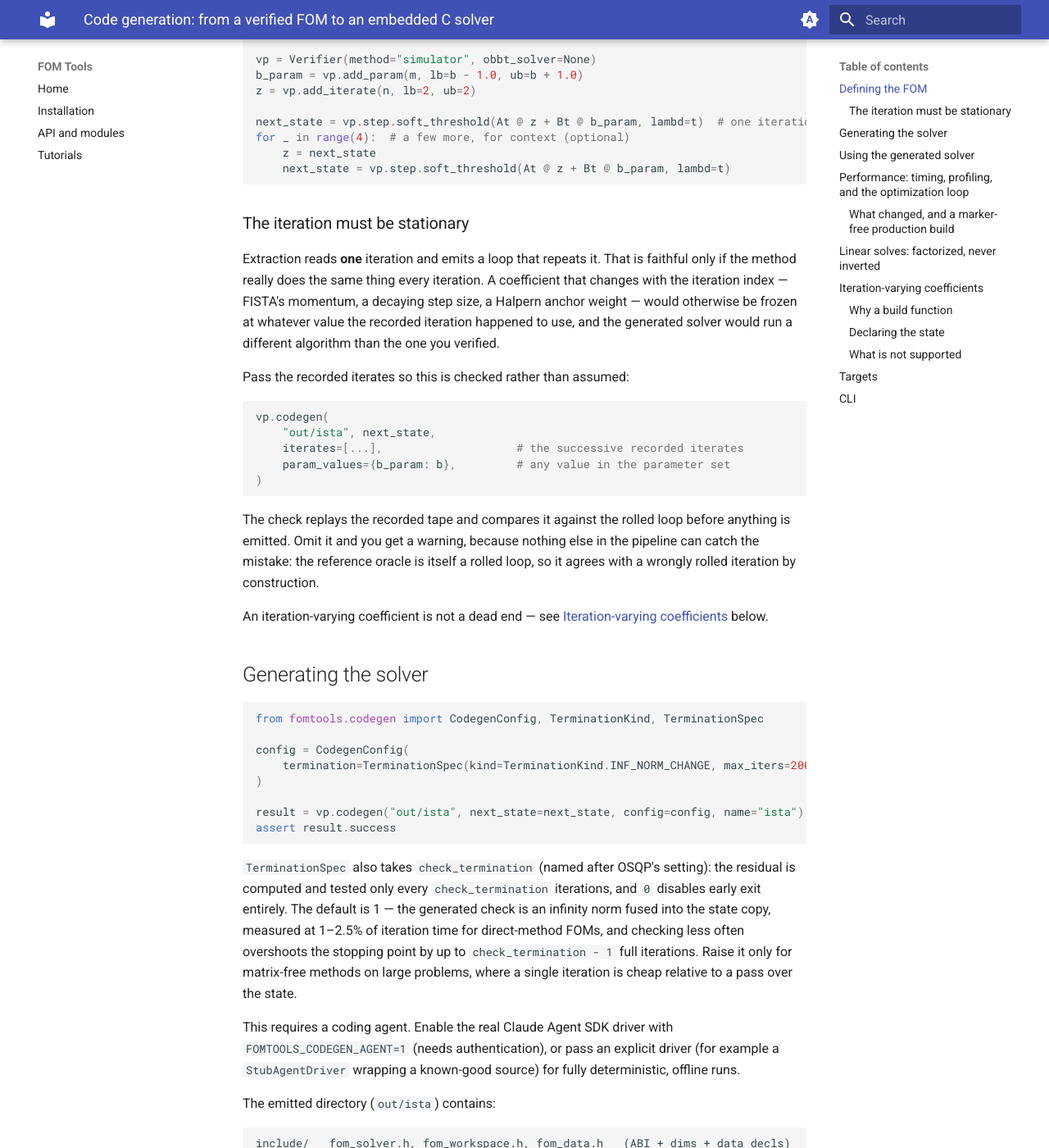
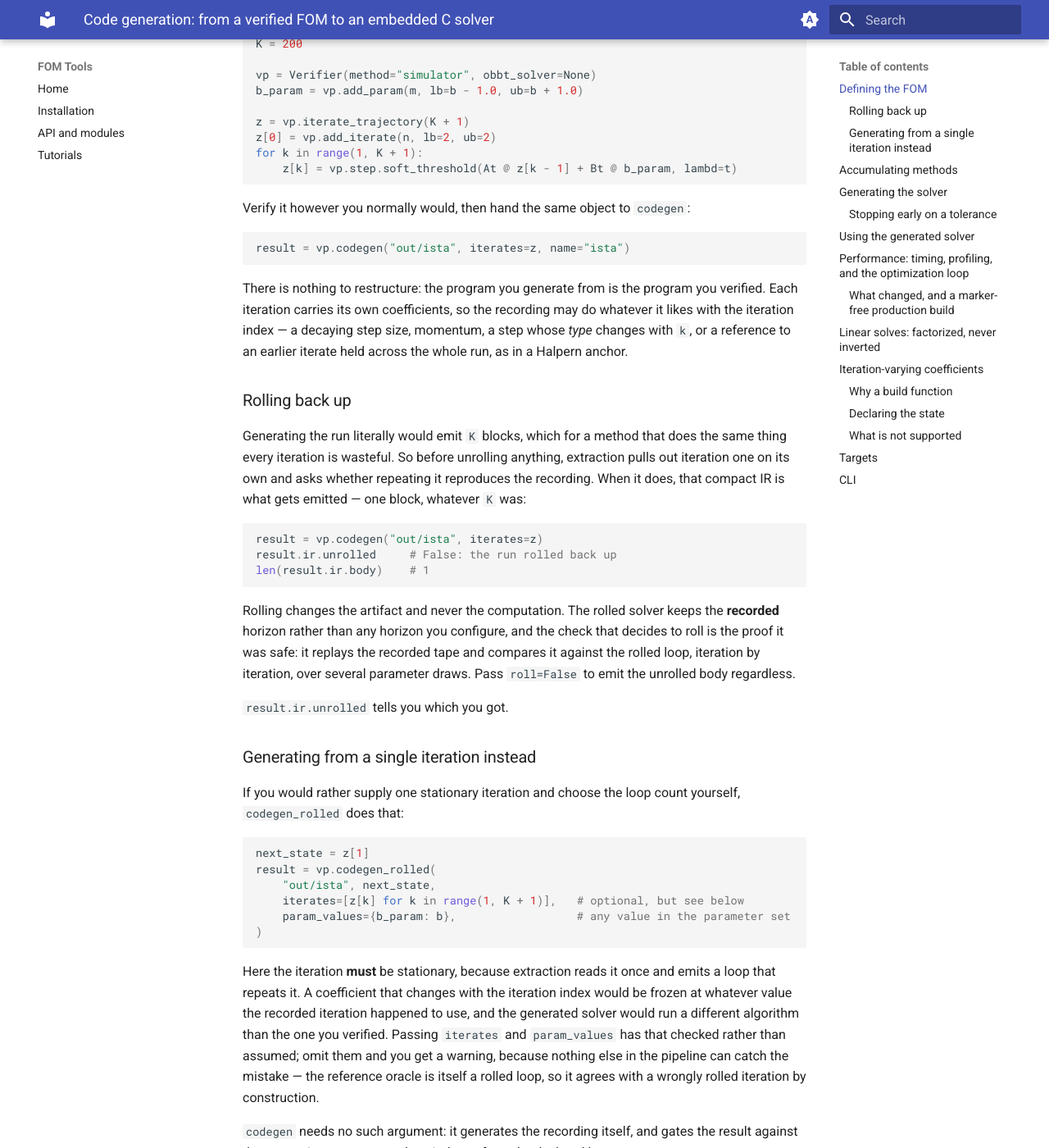
Before and after one commit to stellatogrp/fomtools, an MkDocs documentation site: the page built from docs/tutorials/codegen.md, in a window 1280 px wide and 1400 px high, scrolled down 639 px. Shown: the whole window at 82% size. Built offline with MkDocs 1.6.1 and Material for MkDocs 9.7.7, drawn with Linux system fonts in a browser that asks for light colours; some of the changed text lies outside the part shown.

````diff
--- a/docs/tutorials/codegen.md
+++ b/docs/tutorials/codegen.md
@@ -9,8 +9,9 @@ is numerically verified.
 
 ## Defining the FOM
 
-Build the algorithm exactly as you would for verification, and keep a handle on
-the iterate produced after **one** iteration (`next_state`):
+Write the algorithm as a loop, exactly as you would to verify it, and keep the
+iterate sequence. An [`iterate_trajectory`](#accumulating-methods) is the tidiest
+way to hold it, but any list works:
 
 ```python
 import numpy as np
@@ -23,45 +24,116 @@ b = rng.normal(size=(m,))
 t = 1.0 / np.max(np.real(np.linalg.eigvals(A.T @ A)))
 At = np.eye(n) - t * A.T @ A
 Bt = t * A.T
+K = 200
 
 vp = Verifier(method="simulator", obbt_solver=None)
 b_param = vp.add_param(m, lb=b - 1.0, ub=b + 1.0)
-z = vp.add_iterate(n, lb=2, ub=2)
 
-next_state = vp.step.soft_threshold(At @ z + Bt @ b_param, lambd=t)  # one iteration
-for _ in range(4):  # a few more, for context (optional)
-    z = next_state
-    next_state = vp.step.soft_threshold(At @ z + Bt @ b_param, lambd=t)
+z = vp.iterate_trajectory(K + 1)
+z[0] = vp.add_iterate(n, lb=2, ub=2)
+for k in range(1, K + 1):
+    z[k] = vp.step.soft_threshold(At @ z[k - 1] + Bt @ b_param, lambd=t)
 ```
 
-### The iteration must be stationary
-
-Extraction reads **one** iteration and emits a loop that repeats it. That is
-faithful only if the method really does the same thing every iteration. A
-coefficient that changes with the iteration index — FISTA's momentum, a decaying
-step size, a Halpern anchor weight — would otherwise be frozen at whatever value
-the recorded iteration happened to use, and the generated solver would run a
-different algorithm than the one you verified.
-
-Pass the recorded iterates so this is checked rather than assumed:
+Verify it however you normally would, then hand the same object to `codegen`:
 
 ```python
-vp.codegen(
+result = vp.codegen("out/ista", iterates=z, name="ista")
+```
+
+There is nothing to restructure: the program you generate from is the program you
+verified. Each iteration carries its own coefficients, so the recording may do
+whatever it likes with the iteration index — a decaying step size, momentum, a
+step whose *type* changes with `k`, or a reference to an earlier iterate held
+across the whole run, as in a Halpern anchor.
+
+### Rolling back up
+
+Generating the run literally would emit `K` blocks, which for a method that does
+the same thing every iteration is wasteful. So before unrolling anything,
+extraction pulls out iteration one on its own and asks whether repeating it
+reproduces the recording. When it does, that compact IR is what gets emitted —
+one block, whatever `K` was:
+
+```python
+result = vp.codegen("out/ista", iterates=z)
+result.ir.unrolled     # False: the run rolled back up
+len(result.ir.body)    # 1
+```
+
+Rolling changes the artifact and never the computation. The rolled solver keeps
+the **recorded** horizon rather than any horizon you configure, and the check that
+decides to roll is the proof it was safe: it replays the recorded tape and
+compares it against the rolled loop, iteration by iteration, over several
+parameter draws. Pass `roll=False` to emit the unrolled body regardless.
+
+`result.ir.unrolled` tells you which you got.
+
+### Generating from a single iteration instead
+
+If you would rather supply one stationary iteration and choose the loop count
+yourself, `codegen_rolled` does that:
+
+```python
+next_state = z[1]
+result = vp.codegen_rolled(
     "out/ista", next_state,
-    iterates=[...],                    # the successive recorded iterates
-    param_values={b_param: b},         # any value in the parameter set
+    iterates=[z[k] for k in range(1, K + 1)],   # optional, but see below
+    param_values={b_param: b},                  # any value in the parameter set
 )
 ```
 
-The check replays the recorded tape and compares it against the rolled loop
-before anything is emitted. Omit it and you get a warning, because nothing else
-in the pipeline can catch the mistake: the reference oracle is itself a rolled
-loop, so it agrees with a wrongly rolled iteration by construction.
+Here the iteration **must** be stationary, because extraction reads it once and
+emits a loop that repeats it. A coefficient that changes with the iteration index
+would be frozen at whatever value the recorded iteration happened to use, and the
+generated solver would run a different algorithm than the one you verified.
+Passing `iterates` and `param_values` has that checked rather than assumed; omit
+them and you get a warning, because nothing else in the pipeline can catch the
+mistake — the reference oracle is itself a rolled loop, so it agrees with a
+wrongly rolled iteration by construction.
 
-An iteration-varying coefficient is not a dead end — see
-[Iteration-varying coefficients](#iteration-varying-coefficients) below.
+`codegen` needs no such argument: it generates the recording itself, and gates the
+result against the tape using parameter values it draws from the declared box.
+
+## Accumulating methods
+
+Douglas–Rachford and ADMM carry their iterate through an expression rather than a
+step output:
+
+```python
+for k in range(1, K + 1):
+    u = vp.step.implicit_linear(z[k - 1] - q, output_mat=kkt)
+    ut = vp.step.relu(2 * u - z[k - 1], proj_ranges=(n, dim))
+    z[k] = z[k - 1] + ut - u        # not a step output
+```
+
+Written that way, each iterate references every leaf the previous one did plus the
+new step outputs, so the expression grows down the trajectory — leaf support runs
+3, 5, 7, 9, … — and generating the run would need a number of matrix-vector
+products that grows with the *square* of the iteration count.
+
+`iterate_trajectory` handles this for you. Its default `collapse_expr="auto"`
+notices the growth after two consecutive increases and keeps each subsequent
+iterate as its own variable, which restores linear growth. A method that merely
+*refers* to an earlier iterate — a Halpern anchor — holds its support flat instead,
+so it is left alone. Nothing to configure either way.
+
+Forcing `collapse_expr=True` opts out of that, and generating the resulting
+recording raises `UnrolledBlowupError` with the measured counts rather than
+emitting a solver nobody wants. (A stationary accumulating method is unaffected
+either way: it rolls back up before size matters.)
 
 ## Generating the solver
+
+```python
+result = vp.codegen("out/ista", iterates=z, name="ista")
+assert result.success
+```
+
+### Stopping early on a tolerance
+
+A solver that exits once the iterate stops moving is a property of the *rolled*
+form, so it comes from `codegen_rolled`:
 
 ```python
 from fomtools.codegen import CodegenConfig, TerminationKind, TerminationSpec
@@ -70,9 +142,14 @@ config = CodegenConfig(
     termination=TerminationSpec(kind=TerminationKind.INF_NORM_CHANGE, max_iters=2000, tol=1e-6),
 )
 
-result = vp.codegen("out/ista", next_state=next_state, config=config, name="ista")
+result = vp.codegen_rolled("out/ista", next_state=next_state, config=config, name="ista")
 assert result.success
 ```
+
+Generating from a recorded run runs that run, so there is no horizon to stop short
+of and `codegen` rejects a tolerance-based criterion rather than quietly ignoring
+it. Reach for `codegen_rolled` when you want a stopping rule, or `codegen` when
+you want the algorithm you recorded.
 
 `TerminationSpec` also takes `check_termination` (named after OSQP's setting):
 the residual is computed and tested only every `check_termination` iterations,
@@ -131,7 +208,7 @@ optimization phase:
 
 ```python
 result = vp.codegen(
-    "out/ista", next_state=next_state, config=config, name="ista",
+    "out/ista", iterates=z, name="ista",
     run_phase_b=True, profile=True,
 )
 print(result.timing.summary())
@@ -212,16 +289,18 @@ to recover structure): on the MPC example the un-optimized C solver already runs
 Accelerated methods use a coefficient that changes every iteration: FISTA's
 momentum `γ_k = (β_{k-1} - 1)/β_k`, Nesterov's `(k-1)/(k+2)`, a Halpern anchor
 weight. Verification handles these for free — the tape is unrolled, so each
-iteration just gets its own number. Rolling the tape back into a loop is the only
-place the dependence on `k` could be lost.
+iteration just gets its own number.
 
-Declare it as a **schedule** and it is not. FOMTools tabulates the coefficient at
-generation time and the emitted loop reads the table at its counter, so the
-iteration stays division-free and needs no `libm` call.
+Generating the recorded run keeps that property, so `codegen` needs nothing
+special from you: the run will not roll back up, and each iteration keeps its own
+coefficients. The cost is one block per iteration.
 
-Two things differ from the stationary case. You supply the recording as a
-*function* of the schedule scalars rather than a finished tape, and the state
-carries both iterates the method needs:
+A **schedule** buys back the compact loop. You declare which scalars vary,
+FOMTools tabulates them at generation time, and the emitted loop reads the table
+at its counter — one block total, still division-free and with no `libm` call. Two
+things differ from the stationary case: you supply the recording as a *function*
+of the schedule scalars rather than a finished tape, and the state carries both
+iterates the method needs:
 
 ```python
 import numpy as np
@@ -268,11 +347,12 @@ you get a `ScheduleFitError` instead of a wrong solver.
 ### Declaring the state
 
 Written over a single iterate, the dependency cone of iteration `k` reaches back
-through every earlier step, and extraction returns the unrolled prefix rather
-than a repeatable body — quietly, since a longer body is still a valid body.
-Declaring `state=[y_prev, y_curr]` closes the cone after one step. This is worth
-remembering for any method that looks back more than one iterate, scheduled or
-not.
+through every earlier step, so extraction returns the unrolled prefix rather than
+a repeatable body. On the `codegen` path that is the intended answer. On the
+scheduled and `codegen_rolled` paths it is not what you asked for, and a longer
+body is still a valid body, so declaring `state=[y_prev, y_curr]` closes the cone
+after one step. Worth remembering for any method that looks back more than one
+iterate.
 
 ### What is not supported
 
@@ -324,7 +404,16 @@ momentum coefficient; scaffolding it is the quickest way to see what a schedule
 table looks like in `fom_data.c` and how `SPEC.md` describes it.
 
 `--scaffold-only` emits everything except the solver body (useful to inspect the
-spec and data before invoking the agent). A custom FOM can be supplied with
-`--module mymodule.py`, where the module defines `build_fom()` returning a dict
-with `verifier` and `next_state` — or, for a scheduled method, with `build` and
-`schedules`.
+spec and data before invoking the agent). `--no-roll` keeps a recorded run
+unrolled even when it could be rolled back up.
+
+A custom FOM can be supplied with `--module mymodule.py`, where the module defines
+`build_fom()` returning a dict. Which key you provide selects the path:
+
+| keys | generates |
+|---|---|
+| `verifier`, `iterates` | the whole recorded run, rolled back up when that is verified to be equivalent |
+| `verifier`, `next_state` | a rolled solver from one stationary iteration |
+| `build`, `schedules` | a rolled solver with tabulated iteration-varying coefficients |
+
+`name`, `state` and `params` are optional in all three.
````
Also changed, not shown: docs/api/codegen.md (+4 -0 lines), 5 other files.
